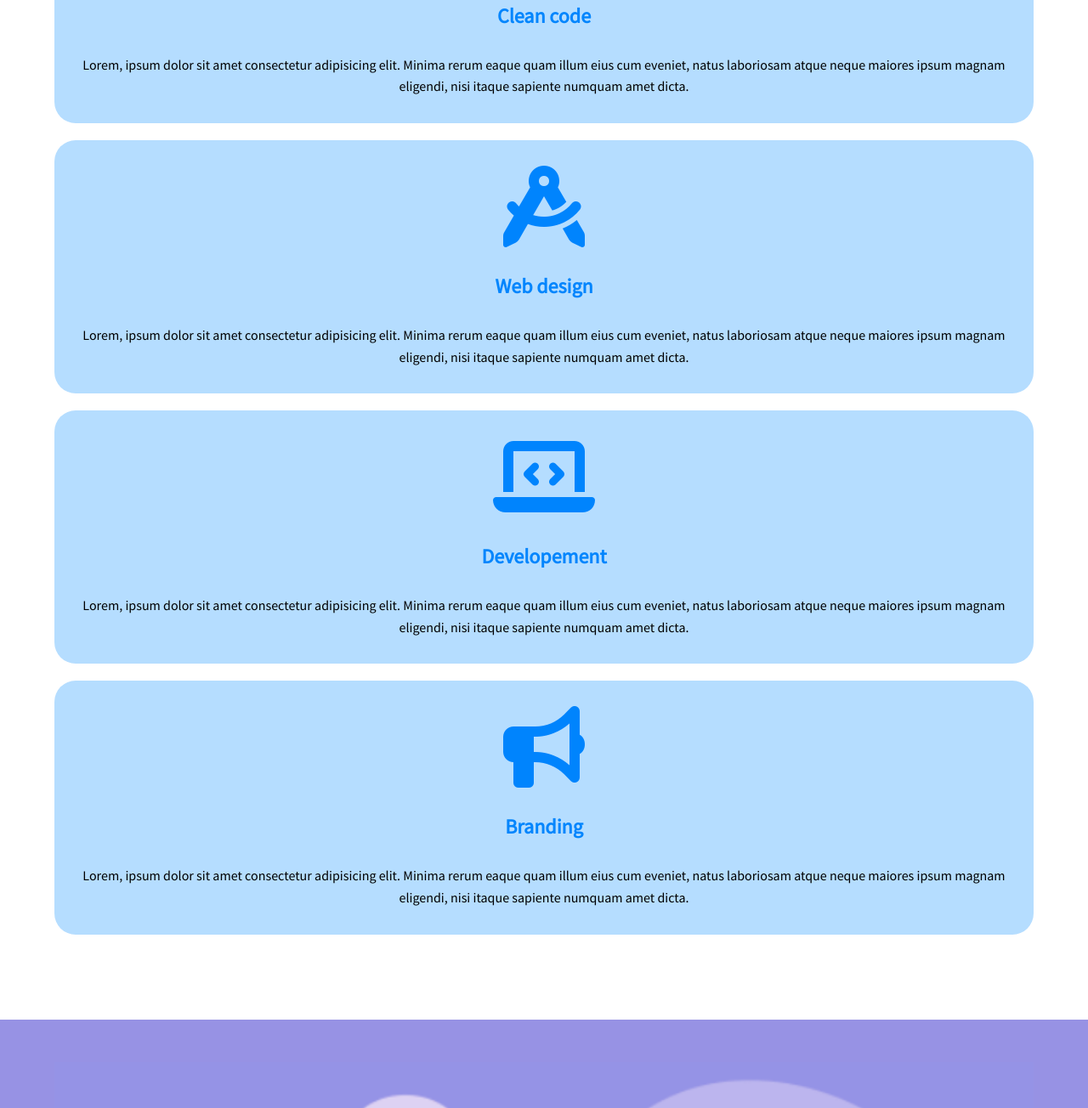
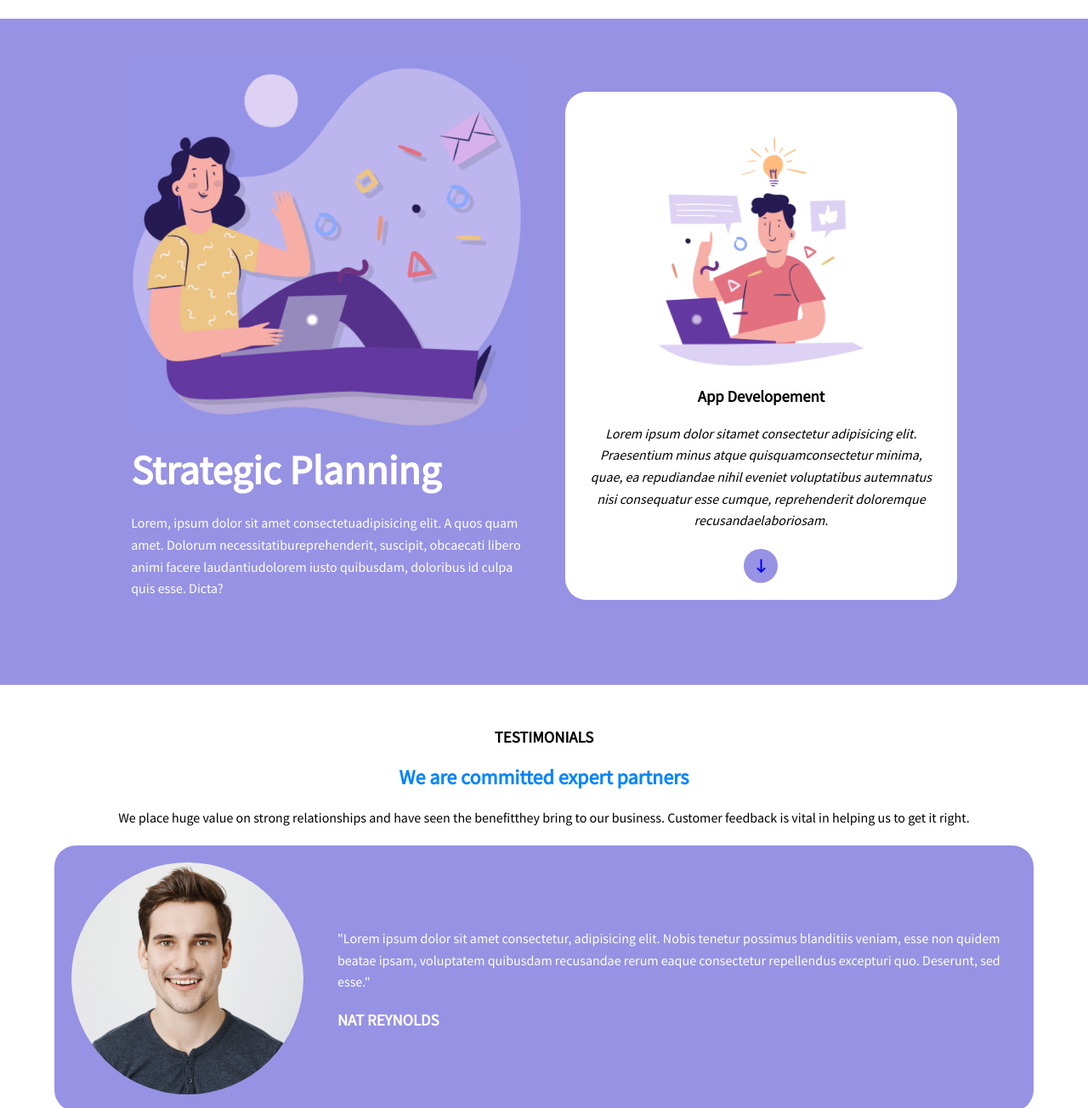
Before and after one commit to Umbeee/htmlcss-responsive-layout, a plain HTML site: page index.html in a window 1280 px wide. Shown: the part 1496-2800 px from the top of the page at 85% size. Drawn offline with Linux system fonts and the light colour scheme; files whose address does not match are found by name.

Commit message:
completate mq, fino alla sezione con testimonial compresa

```diff
--- a/assets/css/style.css
+++ b/assets/css/style.css
@@ -13,12 +13,9 @@ header{
     top: 0px;
     width: 100%;
     background-color: rgb(0,132,253);
+    z-index: 10;
 }
 
-/* main{
-    background-color: blue;
-    height: 2000px;
-} */
 
 /* valori flex */
 .flex{
@@ -165,8 +162,6 @@ header{
     color: white;
 }
 
-
-
 .i-blue{
     color: rgb(0,132,253);
     font-size: 6em;
@@ -184,17 +179,11 @@ header{
     color: rgb(151,146,228);
 }
 
-/* .container-foto-sz2{
-
-} */
-
 .btn-arrow{
     width: 40px;
     height: 40px;
     border-radius: 50%;
 }
-
-
 
 .italique{
     font-style: italic;
@@ -249,3 +238,76 @@ footer{
 footer a {
     color: rgb(115,111,165);
 }
+
+.relative{
+    position: relative;
+}
+
+/* media query */
+
+/* tablet */
+
+@media only screen and (min-width: 768px) {
+    #section-1{
+        flex-direction: row;
+        flex-wrap: wrap;
+        justify-content: space-between;
+    }
+    #card-1{
+        flex-basis: calc((100% / 3)*2 - 10px) ;
+    }
+    #section-1 > .cards{
+        flex-basis: calc(100% / 3 - 20px);
+    }
+    .vertical-gap{
+        gap: 20px;
+    }
+
+    .card-testimonials{
+        flex-basis: 30%;
+        margin: 20px;
+
+    }
+    .cards-sec-3{
+        flex-direction: row;
+        align-items: center;
+        justify-content: center;
+    }
+    .cards-sec-3 > .container{
+        text-align: left;
+    }
+    .cards-sec-3 > .container > h3 {
+        padding-bottom: 0;
+        padding-top: 20px;
+    }
+}
+
+/* desktop */
+
+@media only screen and (min-width: 992px) {
+    #section-2{
+        flex-direction: row;
+        justify-content: center;
+        /* width: 80vw; */
+    }
+
+    #card-1-sec-2,
+    #card-2-sec-2{
+        width: 40%;
+    }
+
+    #card-1-sec-2{
+        margin-right: 50px;
+        padding-bottom: 0;
+
+    }
+    #card-2-sec-2{
+        padding-top: 50px;
+        align-self: flex-end;
+    }
+
+    #card-2-sec-2 > img{
+        width: 60%;
+    }
+
+}
--- a/index.html
+++ b/index.html
@@ -32,9 +32,9 @@
    <main>
 
         <!-- sezione 1 (sfondo bianco card azzurre) -->
-        <section class="flex flex-column container background-white padding-top-50 vertical-gap padding-bot-100">
+        <section class="flex flex-column container background-white padding-top-50 vertical-gap padding-bot-100" id="section-1">
 
-            <div class="background-blue border-radius">
+            <div class="background-blue border-radius" id="card-1">
                 <div class="padding-card-1-30">
                     <h2 class="color-blue margin-bottom-20">Get a demo application</h2>
                     <p class="margin-bottom-20">
@@ -50,7 +50,7 @@
                 </div>
             </div>
 
-            <div class="background-blue border-radius">
+            <div class="background-blue border-radius cards">
                 <div class="padding-all-30">
                     <i class="fa-regular fa-file-code text-align-center display-block i-blue padding-bot-30"></i>
                     <h2 class="text-align-center color-blue padding-bot-30">Clean code</h2>
@@ -60,7 +60,7 @@
                 </div>
             </div>
 
-            <div class="background-blue border-radius">
+            <div class="background-blue border-radius cards">
                 <div class="padding-all-30">
                     <i class="fa-solid fa-compass-drafting text-align-center display-block i-blue padding-bot-30"></i>
                     <h2 class="text-align-center color-blue padding-bot-30">Web design</h2>
@@ -70,7 +70,7 @@
                 </div>
             </div>
 
-            <div class="background-blue border-radius">
+            <div class="background-blue border-radius cards">
                 <div class="padding-all-30">
                     <i class="fa-solid fa-laptop-code text-align-center display-block i-blue padding-bot-30"></i>
                     <h2 class="text-align-center color-blue padding-bot-30">Developement</h2>
@@ -80,7 +80,7 @@
                 </div>
             </div>
 
-            <div class="background-blue border-radius">
+            <div class="background-blue border-radius cards">
                 <div class="padding-all-30">
                     <i class="fa-solid fa-bullhorn text-align-center display-block i-blue padding-bot-30"></i>
                     <h2 class="text-align-center color-blue padding-bot-30">Branding</h2>
@@ -93,23 +93,28 @@
 
 
         <!-- sezione 2 (sfondo viola) -->
-        <section class=" background-purple padding-top-50 vertical-gap padding-bot-100">
+        <section class=" background-purple padding-top-50 vertical-gap padding-bot-100" >
 
-            <div class="flex flex-column container vertical-gap">
-                <img src="./assets/img/planning1.png" alt="">
-                <h2 class="color-white">Strategic Planning</h2>
-                <p class="color-white">Lorem, ipsum dolor sit amet consectetur adipisicing elit. A quos quam amet. Dolorum necessitatibus reprehenderit, suscipit, obcaecati libero animi facere laudantium dolorem iusto quibusdam, doloribus id culpa quis esse. Dicta?</p>
-                <div class="background-white flex-column flex vertical-gap border-radius">
-                    <img src="./assets/img/planning2.png" alt="" class="container">
+            <div class="flex flex-column container relative" id="section-2">
+
+                <div class="flex flex-column  vertical-gap padding-bot-100 " id="card-1-sec-2">
+                    <img src="./assets/img/planning1.png" alt="planning">
+                    <h2 class="color-white font-size-3em">Strategic Planning</h2>
+                    <p class="color-white">Lorem, ipsum dolor sit amet consectetuadipisicing elit. A quos quam amet. Dolorum necessitatibureprehenderit, suscipit, obcaecati libero animi facere laudantiudolorem iusto quibusdam, doloribus id culpa quis esse. Dicta?</p>
+                </div>
+
+                <div class="background-white flex-column flex vertical-gap border-radius  " id="card-2-sec-2">
+                    <img src="./assets/img/planning2.png" alt="planning" class="container">
                     <h3 class="text-align-center">App Developement</h3>
-                    <p class="text-align-center container italique">Lorem ipsum dolor sit amet consectetur adipisicing elit. Praesentium minus atque quisquam consectetur minima, quae, ea repudiandae nihil eveniet voluptatibus autem natus nisi consequatur esse cumque, reprehenderit doloremque recusandae laboriosam.</p>
-                    <div class="margin-bottom-20 border-radius text-align-center flex align-center justify-center btn-arrow background-purple align-self">
-                        <a href="#" ><i class="fa-solid fa-arrow-down-long text-align-center"></i></a>
+                    <p class="text-align-center container italique">Lorem ipsum dolor sitamet consectetur adipisicing elit. Praesentium minus atque quisquamconsectetur minima, quae, ea repudiandae nihil eveniet voluptatibus autemnatus nisi consequatur esse cumque, reprehenderit doloremque recusandaelaboriosam.</p>
+                    <div class="margin-bottom-20 border-radius flex align-center justify-center btn-arrow background-purple align-self">
+                        <a href="#" ><i class="fa-solid fa-arrow-down-long align-center"></i></a>
                     </div>
                 </div>
             </div>
         </section>
 
+        <!-- sezione 3 sfondo bianco -->
         <section class=" background-white padding-top-50 vertical-gap padding-bot-100">
 
             <div class="flex flex-column container vertical-gap text-align-center">
@@ -118,22 +123,28 @@
                 <h2 class="color-blue">We are committed expert partners</h2>
                 <p>We place huge value on strong relationships and have seen the benefitthey bring to our business. Customer feedback is vital in helping us to get it right.</p>
 
-                <div class="background-purple color-white flex flex-column vertical-gap border-radius">
+                <div class="background-purple color-white flex flex-column vertical-gap border-radius cards-sec-3">
                     <div class="card-testimonials phone-photo" id="testimonial-1"></div>
-                    <p class="container">"Lorem ipsum dolor sit amet consectetur, adipisicing elit. Nobis tenetur possimus blanditiis veniam, esse non quidem beatae ipsam, voluptatem quibusdam recusandae rerum eaque consectetur repellendus excepturi quo. Deserunt, sed esse."</p>
+                    <div class="container"><p>"Lorem ipsum dolor sit amet consectetur, adipisicing elit. Nobis tenetur possimus blanditiis veniam, esse non quidem beatae ipsam, voluptatem quibusdam recusandae rerum eaque consectetur repellendus excepturi quo. Deserunt, sed esse."</p>
                     <h3 class="padding-bot-30">NAT REYNOLDS</h3>
+                    </div>
+
                 </div>
 
-                <div class="background-purple color-white flex flex-column vertical-gap border-radius">
+                <div class="background-purple color-white flex flex-column vertical-gap border-radius cards-sec-3">
                     <div class="card-testimonials phone-photo" id="testimonial-2"></div>
-                    <p class="container">"Lorem ipsum dolor sit amet consectetur, adipisicing elit. Nobis tenetur possimus blanditiis veniam, esse non quidem beatae ipsam, voluptatem quibusdam recusandae rerum eaque consectetur repellendus excepturi quo. Deserunt, sed esse."</p>
+                    <div class="container"><p>"Lorem ipsum dolor sit amet consectetur, adipisicing elit. Nobis tenetur possimus blanditiis veniam, esse non quidem beatae ipsam, voluptatem quibusdam recusandae rerum eaque consectetur repellendus excepturi quo. Deserunt, sed esse."</p>
                     <h3 class="padding-bot-30">NAT REYNOLDS</h3>
+                    </div>
+
                 </div>
 
-                <div class="background-purple color-white flex flex-column vertical-gap border-radius">
+                <div class="background-purple color-white flex flex-column vertical-gap border-radius cards-sec-3">
                     <div class="card-testimonials phone-photo" id="testimonial-3"></div>
-                    <p class="container">"Lorem ipsum dolor sit amet consectetur, adipisicing elit. Nobis tenetur possimus blanditiis veniam, esse non quidem beatae ipsam, voluptatem quibusdam recusandae rerum eaque consectetur repellendus excepturi quo. Deserunt, sed esse."</p>
+                    <div class="container"><p>"Lorem ipsum dolor sit amet consectetur, adipisicing elit. Nobis tenetur possimus blanditiis veniam, esse non quidem beatae ipsam, voluptatem quibusdam recusandae rerum eaque consectetur repellendus excepturi quo. Deserunt, sed esse."</p>
                     <h3 class="padding-bot-30">NAT REYNOLDS</h3>
+                    </div>
+
                 </div>
             </div>
         </section>
```
